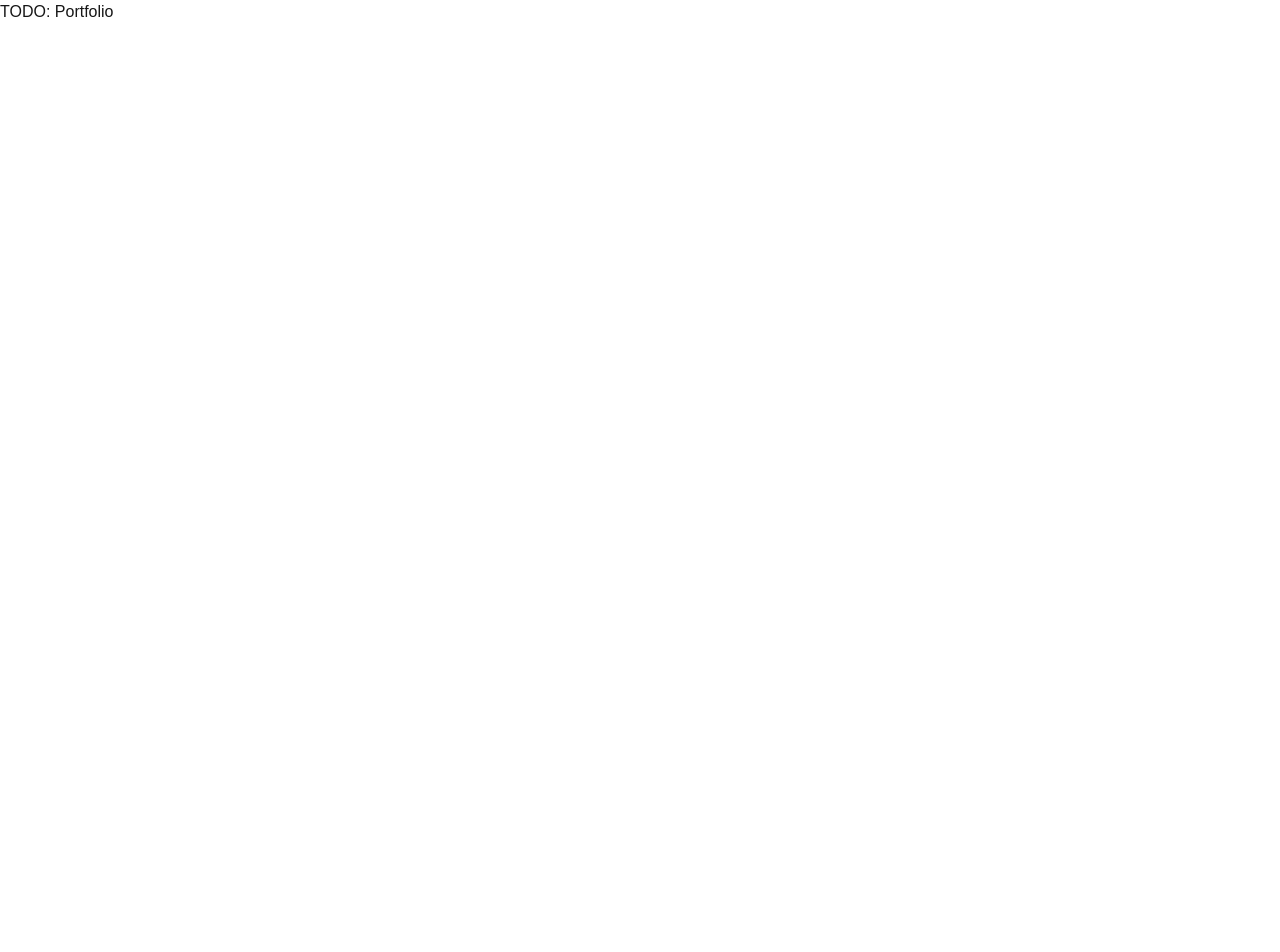
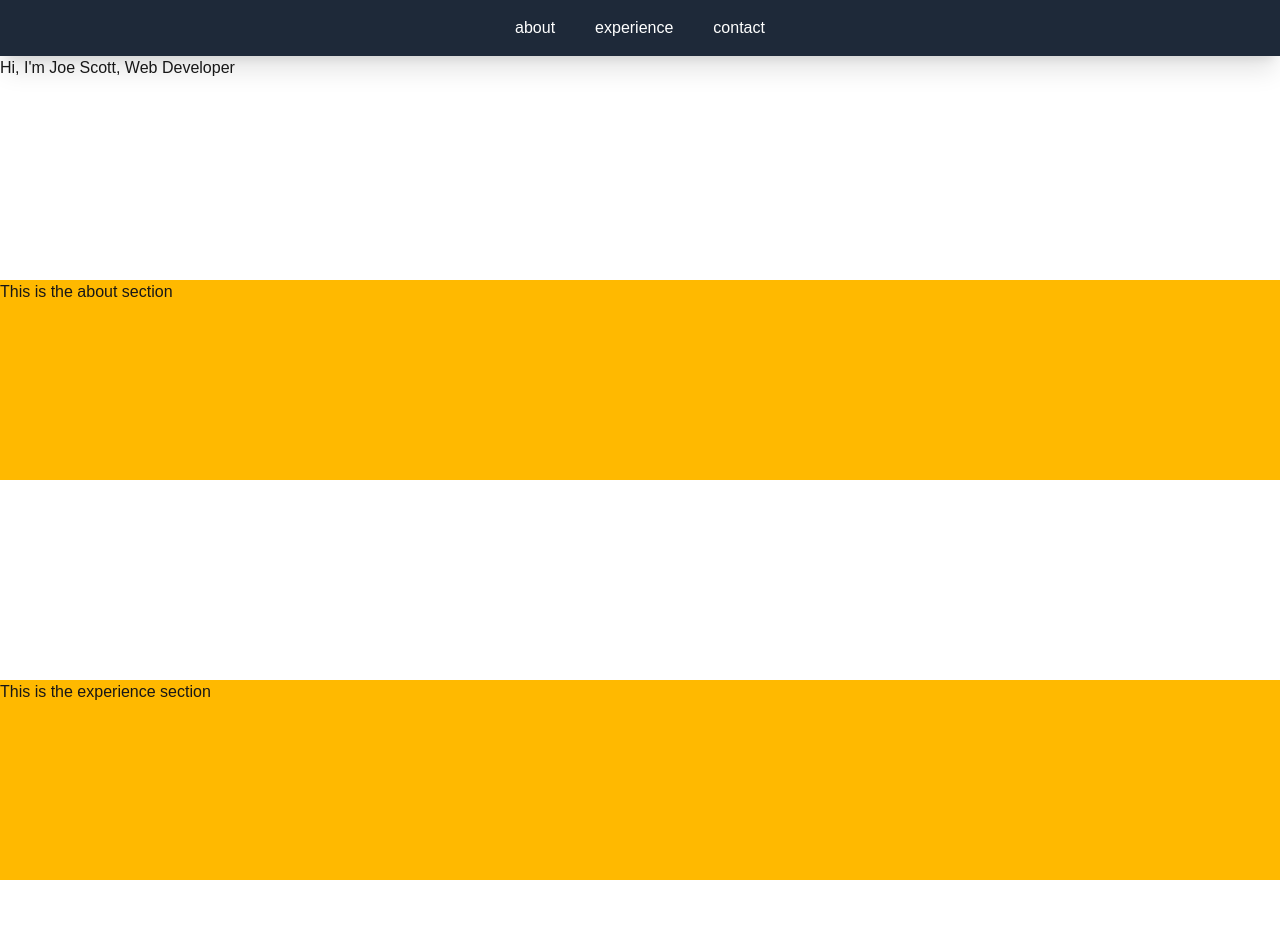
Before and after one commit to scottjoe1996/portfolio, a Next.js app: page / in a window 1280 px wide. Shown: the top 952 px of the page. Before the commit the page ends 800 px from the top, so only its background shows below. Built offline with nearby package versions, Linux system fonts and the light colour scheme.

Commit message:
created nav bar and nav link components and implemented on landing page

```diff
--- a/app/layout.tsx
+++ b/app/layout.tsx
@@ -23,7 +23,7 @@ const RootLayout: React.FC<
   }>
 > = ({ children }) => {
   return (
-    <html lang='en'>
+    <html lang='en' className='scroll-smooth'>
       <body className={`${geistSans.variable} ${geistMono.variable} antialiased`}>{children}</body>
     </html>
   );
--- a/app/page.tsx
+++ b/app/page.tsx
@@ -1,7 +1,30 @@
 import React from 'react';
 
+import Navbar from '@/components/navbar/navbar';
+import NavLink from '@/components/navbar/nav-link';
+
 const Portfolio: React.FC = () => {
-  return <h1>TODO: Portfolio</h1>;
+  return (
+    <>
+      <Navbar>
+        <NavLink href='#about'>about</NavLink>
+        <NavLink href='#experience'>experience</NavLink>
+        <NavLink href='#contact'>contact</NavLink>
+      </Navbar>
+      <main>
+        <h1>Hi, I&apos;m Joe Scott, Web Developer</h1>
+        <section id='about' className='h-50 my-50 bg-amber-400'>
+          <h2>This is the about section</h2>
+        </section>
+        <section id='experience' className='h-50 my-50 bg-amber-400'>
+          <h2>This is the experience section</h2>
+        </section>
+        <section id='contact' className='h-50 my-50 bg-amber-400'>
+          <h2>This is the contact section</h2>
+        </section>
+      </main>
+    </>
+  );
 };
 
 export default Portfolio;
--- /dev/null
+++ b/components/navbar/nav-link.tsx
@@ -0,0 +1,16 @@
+import Link from 'next/link';
+import React from 'react';
+
+interface NavLinkProps {
+  href: string;
+}
+
+const NavLink: React.FC<React.PropsWithChildren<NavLinkProps>> = ({ children, href }) => {
+  return (
+    <Link href={href} className='text-white'>
+      {children}
+    </Link>
+  );
+};
+
+export default NavLink;
--- /dev/null
+++ b/components/navbar/navbar.tsx
@@ -0,0 +1,7 @@
+import React from 'react';
+
+const Navbar: React.FC<React.PropsWithChildren> = ({ children }) => {
+  return <nav className='bg-gray-800 flex justify-center items-center p-4 w-full shadow-xl gap-10'>{children}</nav>;
+};
+
+export default Navbar;
```
